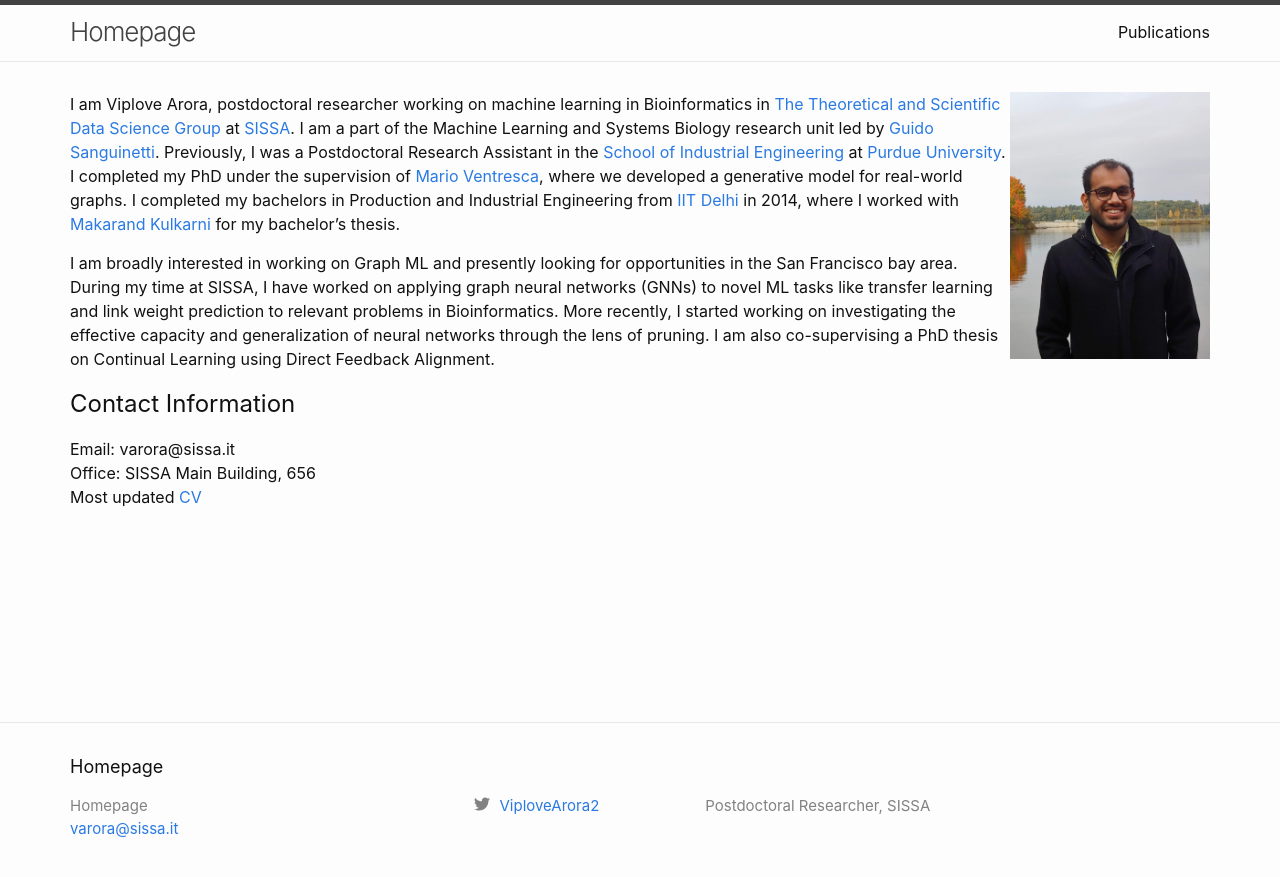
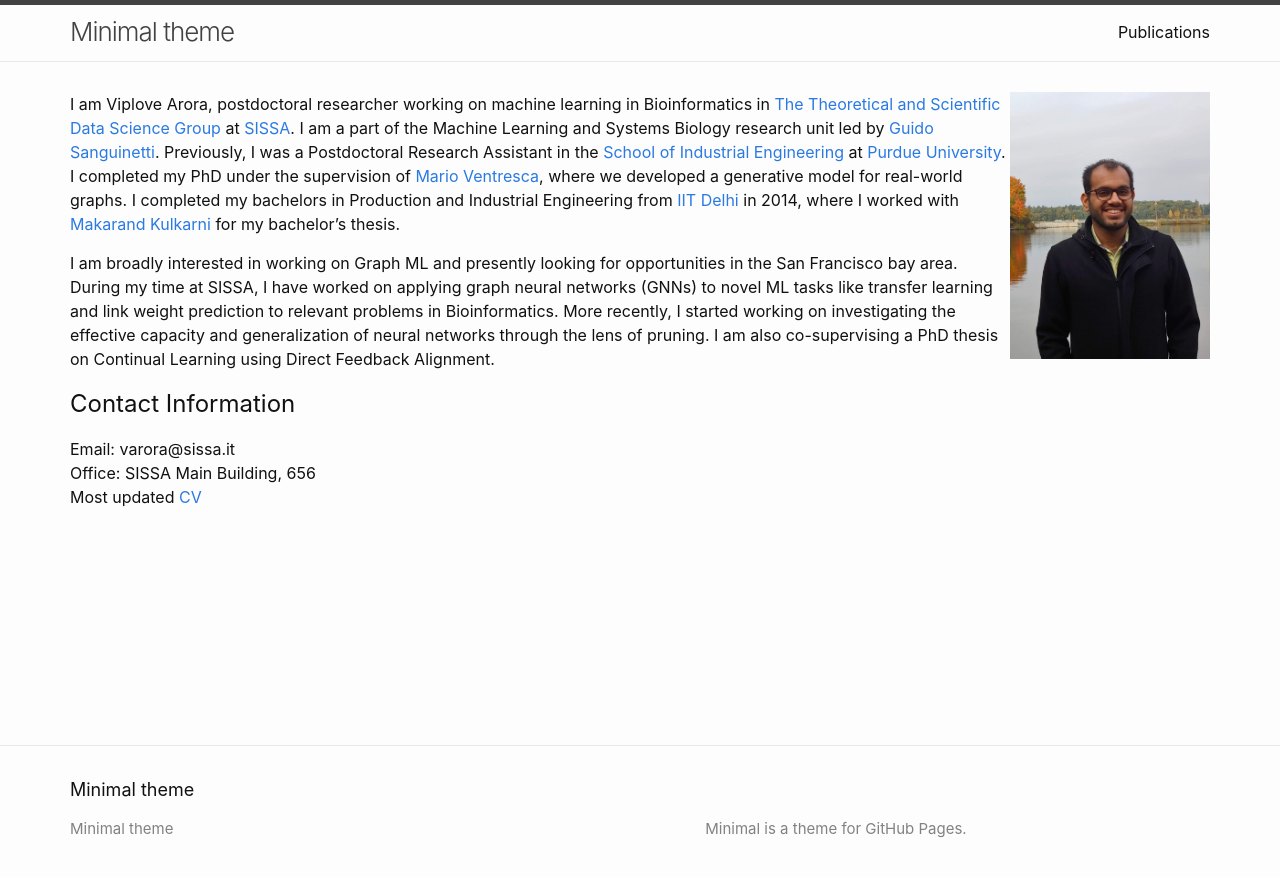
Before and after one commit to viplovearora/viplovearora.github.io, a Jekyll site: the page built from index.md, in a window 1280 px wide. Shown: the top 877 px of the page. Built offline with Jekyll 4.4.1, drawn with Linux system fonts in a browser that asks for light colours.

Commit message:
Update _config.yml

```diff
--- a/_config.yml
+++ b/_config.yml
@@ -13,20 +13,26 @@
 # you will see them accessed via {{ site.title }}, {{ site.email }}, and so on.
 # You can create any custom variable you would like, and they will be accessible
 # in the templates via {{ site.myvariable }}.
-title: Homepage
-name: Viplove
-description: Viplove's homepage
-email: varora@sissa.it
-description: >- # this means to ignore newlines until "baseurl:"
-  Postdoctoral Researcher, SISSA
-baseurl: "" # the subpath of your site, e.g. /blog
-url: "" # the base hostname & protocol for your site, e.g. http://example.com
-twitter_username: ViploveArora2
-#github_username:  jekyll
+# title: Homepage
+# name: Viplove
+# description: Viplove's homepage
+# email: varora@sissa.it
+# description: >- # this means to ignore newlines until "baseurl:"
+#   Postdoctoral Researcher, SISSA
+# baseurl: "" # the subpath of your site, e.g. /blog
+# url: "" # the base hostname & protocol for your site, e.g. http://example.com
+# twitter_username: ViploveArora2
+# #github_username:  jekyll
 
-# Build settings
-markdown: kramdown
-# theme: minima
-# title: Viplove Arora
-plugins:
-  - jekyll-feed
+# # Build settings
+# markdown: kramdown
+# # theme: minima
+# # title: Viplove Arora
+# plugins:
+#   - jekyll-feed
+
+title: Minimal theme
+logo: /assets/img/logo.png
+description: Minimal is a theme for GitHub Pages.
+google_analytics:
+theme: jekyll-theme-minimal
```
